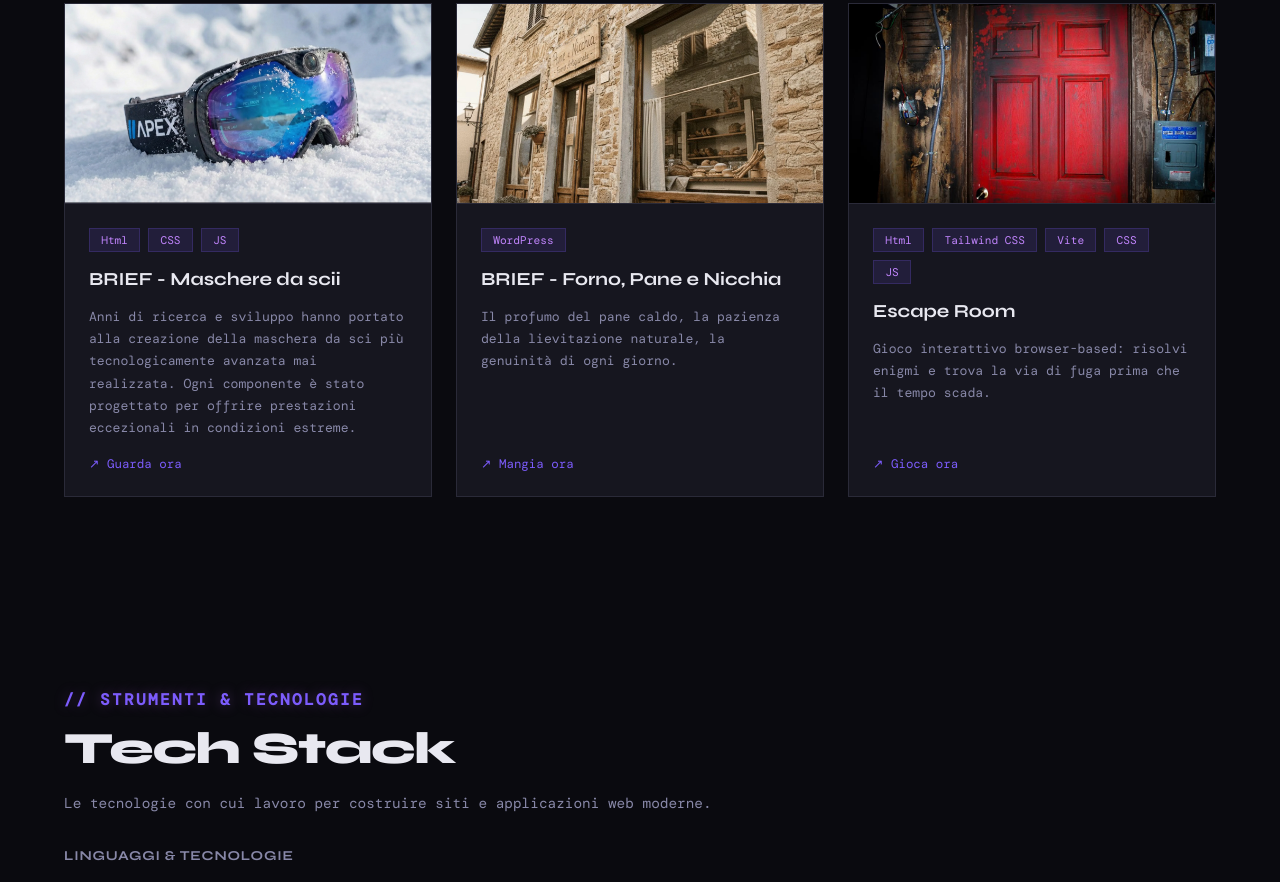
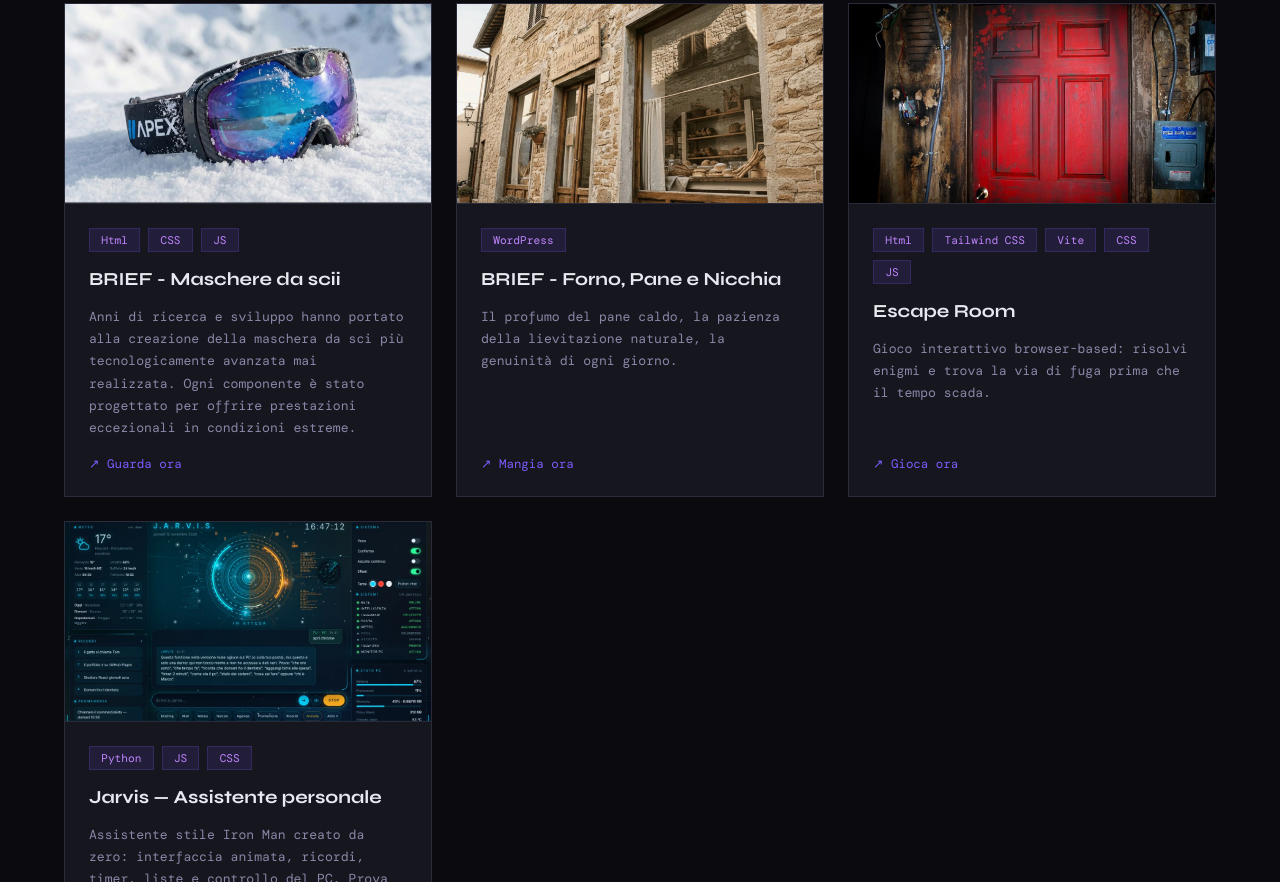
Before and after one commit to marcorpn96-wq/portfolio, a website built with Vite: page index.html in a window 1280 px wide. Shown: the part 1918-2800 px from the top of the page. Built offline with nearby package versions, Linux system fonts and the light colour scheme; animation ran at ten frames a second; a web font is replaced by a local one.

Commit message:
Aggiunta demo Jarvis

```diff
--- a/index.html
+++ b/index.html
@@ -209,6 +209,22 @@
                         fuga prima che il tempo scada.</div>
                     <div class="project-links"><a href="https://marcorpn96-wq.github.io/Escape-Room/"
                             class="project-link" target="_blank" rel="noopener">↗ Gioca ora</a>
+                    </div>
+                </div>
+            </div>
+            <div class="project-card reveal reveal-delay-1" data-title="Jarvis — Assistente personale" data-tags="HTML,CSS,JavaScript,Python"
+                data-img="img/jarvis.webp"
+                data-desc="Jarvis è un assistente personale in stile Iron Man che ho costruito da zero: gratuito, in italiano, con interfaccia animata, ricordi, timer, liste, promemoria, mail, controllo del PC e collegamento con Telegram e telefono. Il programma vero gira sul mio PC e usa Gemini; qui puoi provare una demo con risposte preparate e dati inventati, senza nessun dato personale."
+                data-highlights="Python + JavaScript|Interfaccia animata|Telegram e app telefono|Demo interattiva"
+                data-live="https://marcorpn96-wq.github.io/portfolio/jarvis/" data-source="#">
+                <div class="project-image c1"><img src="/img/jarvis.webp" alt="Anteprima di Jarvis"></div>
+                <div class="project-body">
+                    <div class="project-tags"><span class="tag">Python</span><span class="tag">JS</span><span class="tag">CSS</span></div>
+                    <div class="project-title">Jarvis — Assistente personale</div>
+                    <div class="project-description">Assistente stile Iron Man creato da zero: interfaccia animata, ricordi, timer,
+                        liste e controllo del PC. Prova la demo interattiva.</div>
+                    <div class="project-links"><a href="https://marcorpn96-wq.github.io/portfolio/jarvis/"
+                            class="project-link" target="_blank" rel="noopener">↗ Prova la demo</a>
                     </div>
                 </div>
             </div>
```
Also changed, not shown: public/img/jarvis.webp (added), public/jarvis/app.js (renamed from jarvis_demo/app.js), public/jarvis/demo.js (renamed from jarvis_demo/demo.js), public/jarvis/effetti.js (renamed from jarvis_demo/effetti.js), public/jarvis/index.html (renamed from jarvis_demo/index.html), public/jarvis/stile.css (renamed from jarvis_demo/stile.css).
